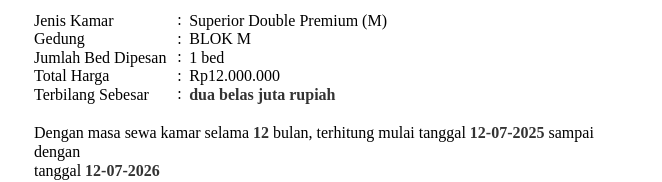
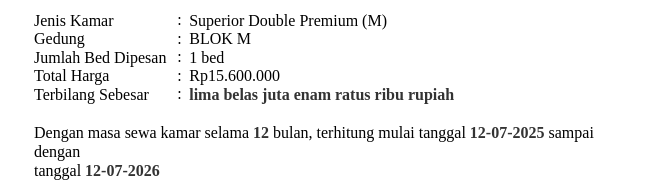
Before and after one commit to Daemon19/nota, a plain HTML site: page index.html in a window 1280 px wide. Shown: the part 448-630 px from the top of the page, without its empty margins (28-690 px from the left). Drawn offline with Linux system fonts and the light colour scheme.

Commit message:
mengganti nominal

```diff
--- a/index.html
+++ b/index.html
@@ -347,12 +347,12 @@
         <tr>
             <td class="ft4">Total Harga</td>
             <td>:</td>
-            <td class="ft4">Rp12.000.000</td>
+            <td class="ft4">Rp15.600.000</td>
         </tr>
         <tr>
             <td class="ft3">Terbilang Sebesar</td>
             <td>:</td>
-            <td class="ft3"><span class="ft7">dua belas juta rupiah</span></td>
+            <td class="ft3"><span class="ft7">lima belas juta enam ratus ribu rupiah</span></td>
         </tr>
     </tbody></table>
     <p class="p10 ft3">Dengan masa sewa kamar selama <span class="ft7">12</span> bulan, terhitung mulai tanggal <span class="ft7">12-07-2025</span> sampai dengan</p>
@@ -369,4 +369,5 @@
 
 
 
+
 </body></html>
```
